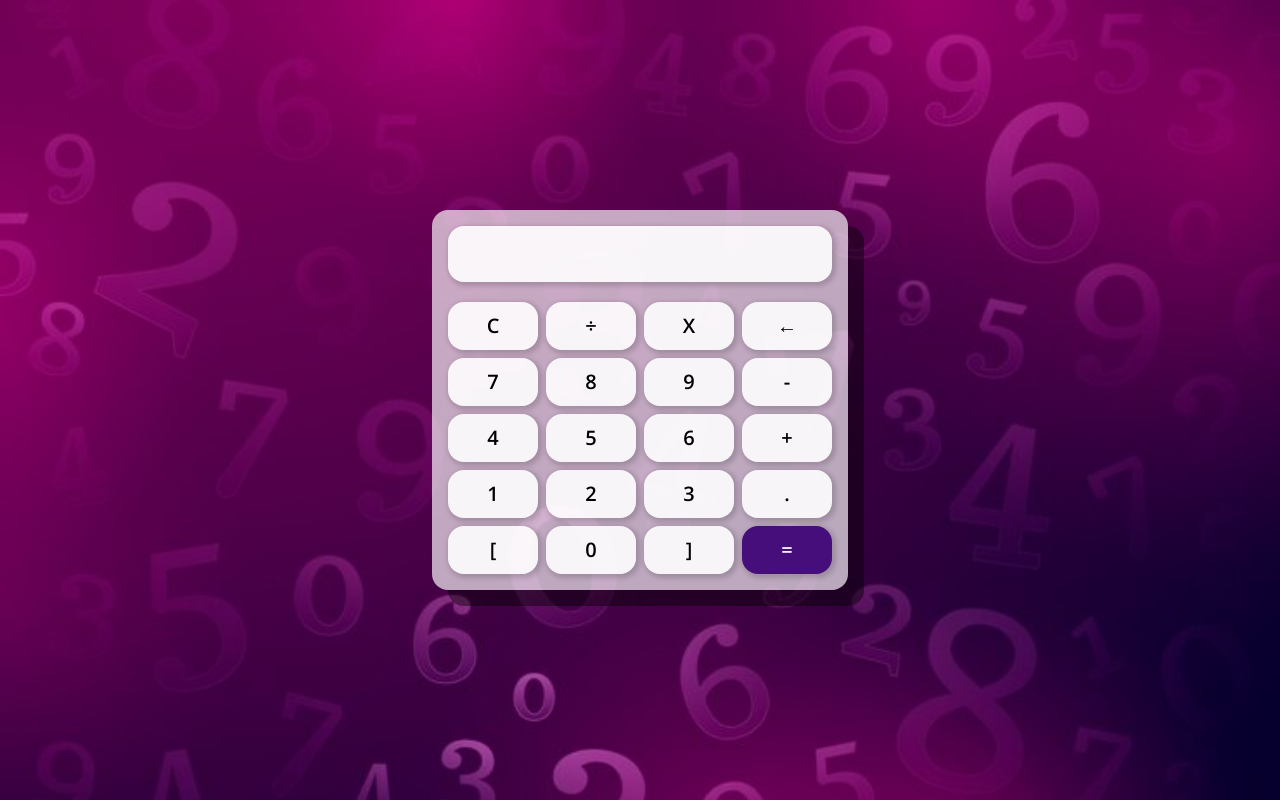
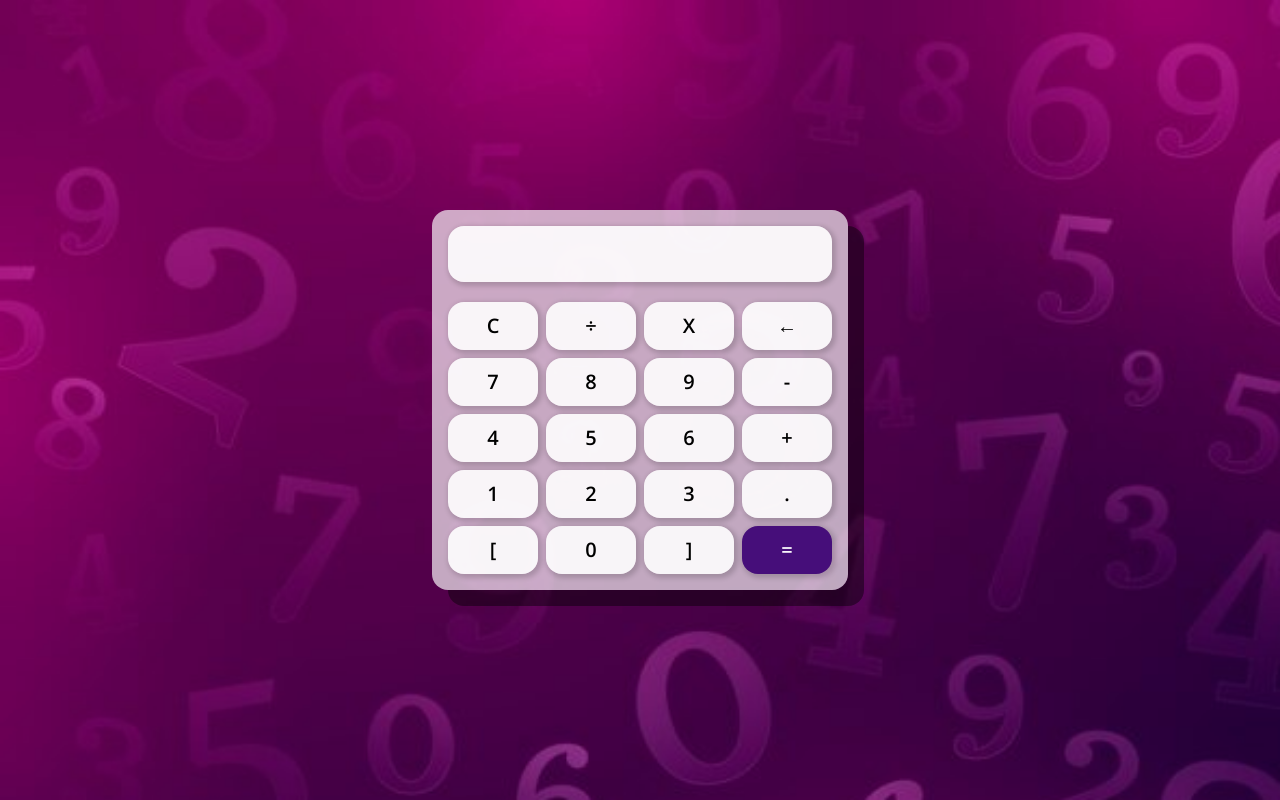
Before and after one commit to Natan-Camelo/calculadora, a plain HTML site: page index.html in a window 1280 px wide. Drawn offline with nearby package versions, Linux system fonts and the light colour scheme.

Commit message:
Update style.css

```diff
--- a/src/css/style.css
+++ b/src/css/style.css
@@ -9,7 +9,7 @@ body {
 
     background-image: url(/src/img/fundo.jpg);
     background-repeat: no-repeat;
-    background-size: 100%;
+    background-size: 100rem;
 }
 
 main {
```
